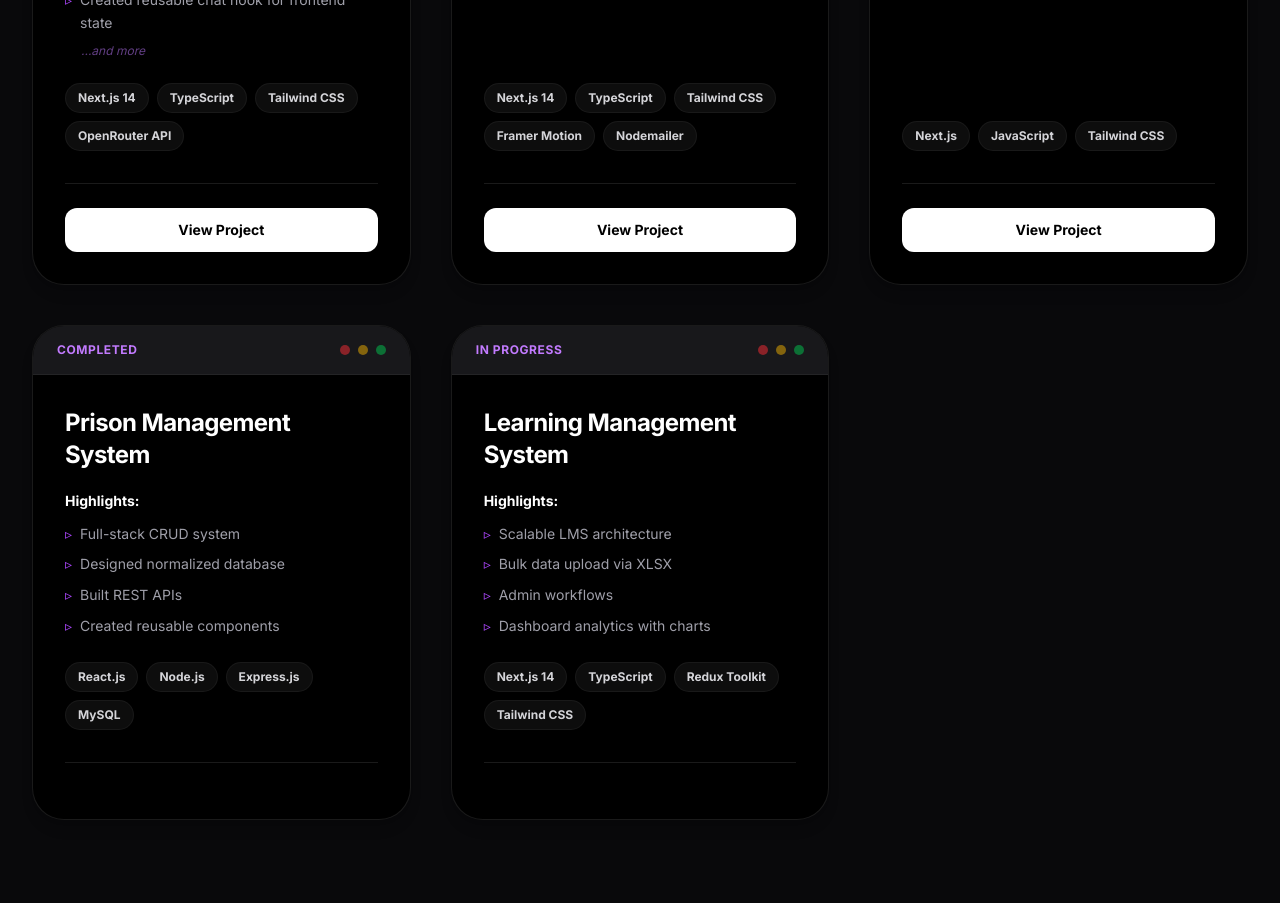
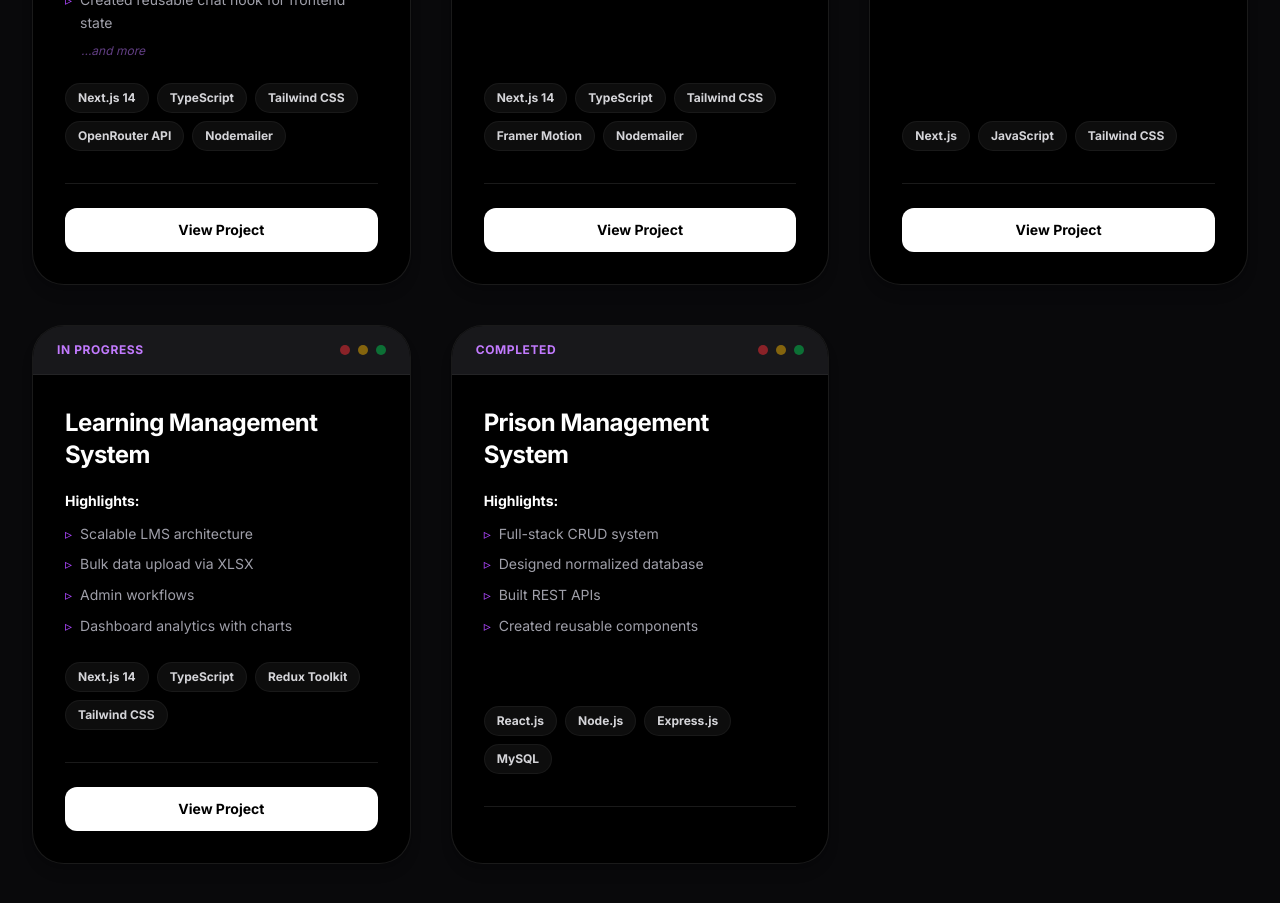
Before and after one commit to PradeepKaviraj/pradeep-portfolio, a Next.js app: page / in a window 1280 px wide. Shown: the part 3780-4683 px from the top of the page. Built offline with nearby package versions, Linux system fonts and the light colour scheme.

Commit message:
upadte skills

```diff
--- a/src/data/resumeData.ts
+++ b/src/data/resumeData.ts
@@ -28,7 +28,7 @@ export const resumeData: ResumeData = {
   projects: [
     {
       name: "AI-Powered Developer Portfolio",
-      tech: ["Next.js 14", "TypeScript", "Tailwind CSS", "OpenRouter API"],
+      tech: ["Next.js 14", "TypeScript", "Tailwind CSS", "OpenRouter API", "Nodemailer"],
       link: "https://pradeep-portfolio-lovat-chi.vercel.app",
       description: [
         "Built full-stack portfolio with real-time AI chatbot",
@@ -60,6 +60,19 @@ export const resumeData: ResumeData = {
         "Optimized performance using lazy loading"
       ]
     },
+
+    {
+      name: "Learning Management System",
+      tech: ["Next.js 14", "TypeScript", "Redux Toolkit", "Tailwind CSS"],
+      link: "https://github.com/PradeepKaviraj/lms-clients",
+      status: "In Progress",
+      description: [
+        "Scalable LMS architecture",
+        "Bulk data upload via XLSX",
+        "Admin workflows",
+        "Dashboard analytics with charts"
+      ]
+    },
     {
       name: "Prison Management System",
       tech: ["React.js", "Node.js", "Express.js", "MySQL"],
@@ -68,17 +81,6 @@ export const resumeData: ResumeData = {
         "Designed normalized database",
         "Built REST APIs",
         "Created reusable components"
-      ]
-    },
-    {
-      name: "Learning Management System",
-      tech: ["Next.js 14", "TypeScript", "Redux Toolkit", "Tailwind CSS"],
-      status: "In Progress",
-      description: [
-        "Scalable LMS architecture",
-        "Bulk data upload via XLSX",
-        "Admin workflows",
-        "Dashboard analytics with charts"
       ]
     }
   ],
```
